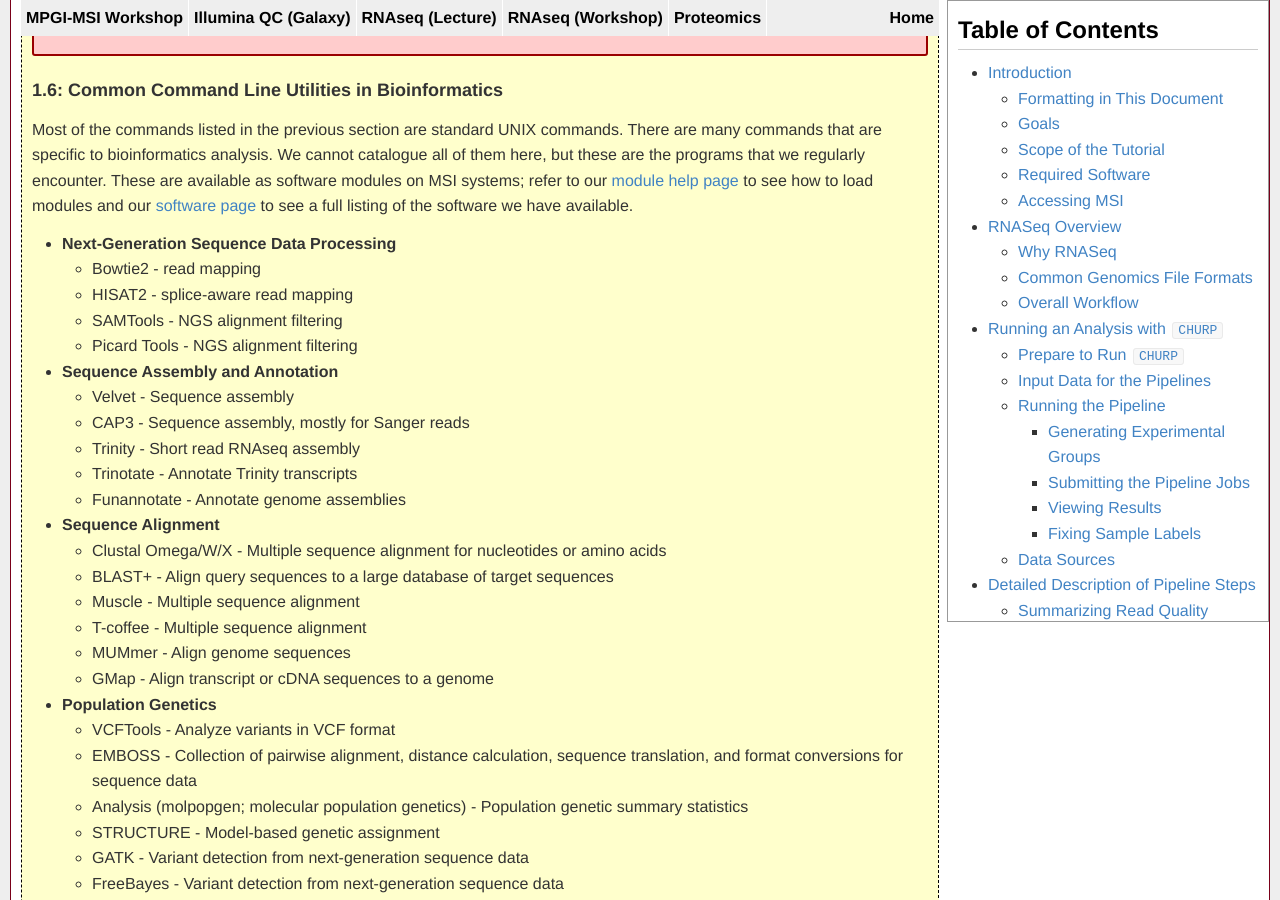
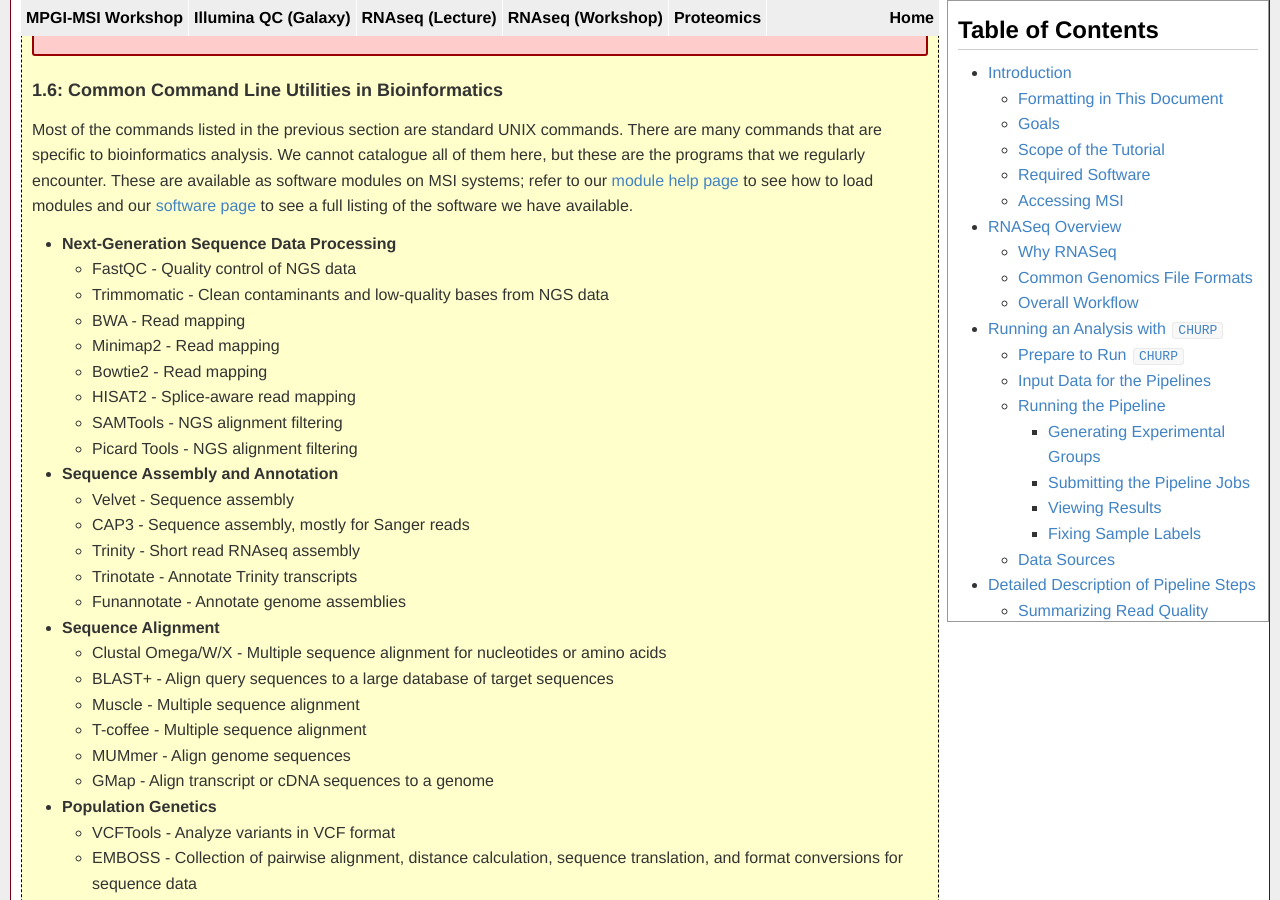
Before and after one commit to msi-ris/Tutorials, a Jekyll site: the page built from rnaseq_cmd_beta.md, in a window 1280 px wide and 900 px high, scrolled down 14792 px. Built offline with Jekyll 4.4.1, drawn with Linux system fonts in a browser that asks for light colours.

Commit message:
Update rnaseq beta

```diff
--- a/rnaseq_cmd_beta.md
+++ b/rnaseq_cmd_beta.md
@@ -464,8 +464,12 @@ how to load modules and our [software page](https://www.msi.umn.edu/software) to
 see a full listing of the software we have available.
 
 - **Next-Generation Sequence Data Processing**
-    - Bowtie2 - read mapping
-    - HISAT2 - splice-aware read mapping
+    - FastQC - Quality control of NGS data
+    - Trimmomatic - Clean contaminants and low-quality bases from NGS data
+    - BWA - Read mapping
+    - Minimap2 - Read mapping
+    - Bowtie2 - Read mapping
+    - HISAT2 - Splice-aware read mapping
     - SAMTools - NGS alignment filtering
     - Picard Tools - NGS alignment filtering
 - **Sequence Assembly and Annotation**
```
